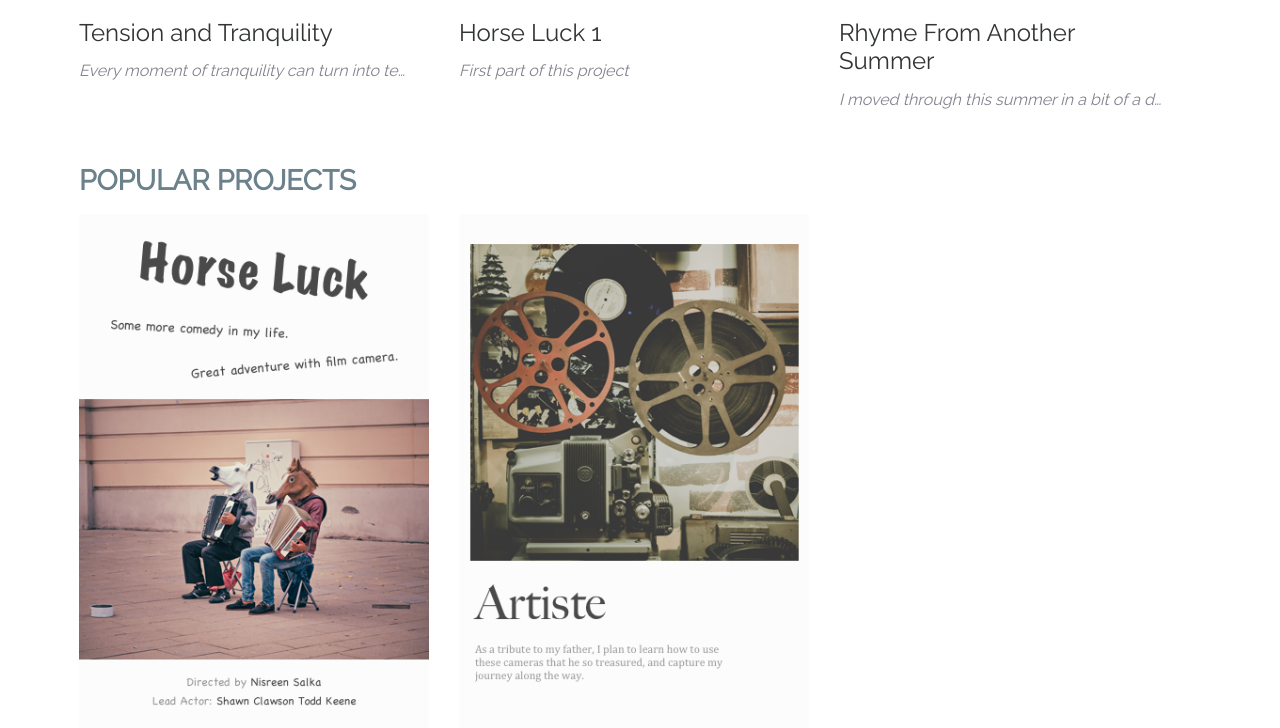
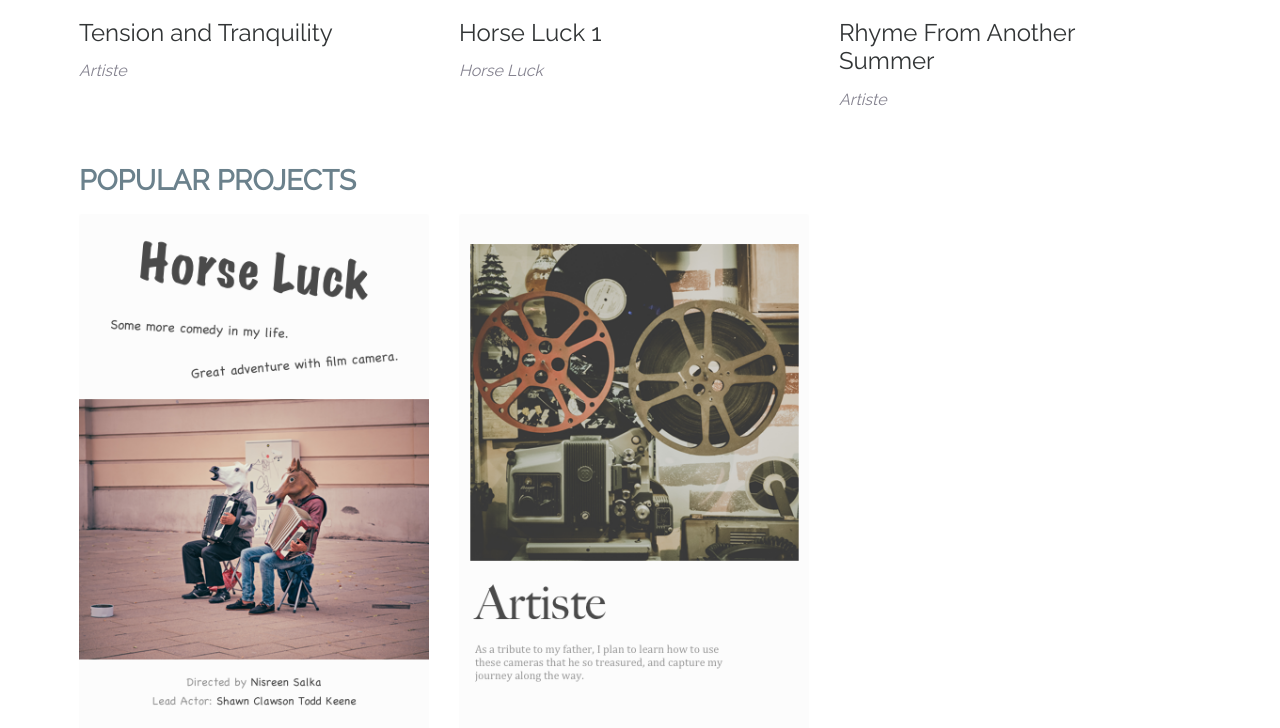
Before and after one commit to cli2/Auteur_Social_Computing, a Flask app: page / in a window 1280 px wide. Shown: the part 772-1500 px from the top of the page. Run offline with Flask 2, Linux system fonts and the light colour scheme; data comes from the database, SQL or seed files in the repository; both versions use the stored data as it was after the commit; some libraries are stand-ins or nearby versions.

Commit message:
add the ask for feedback part and make the jumbotron a static img in case the poster cannot fit in this area.

```diff
--- a/main.py
+++ b/main.py
@@ -189,13 +189,14 @@ def uploadvideo():
         file.save(destination)
 
     title=request.form['title']
+    feedback=request.form['feedback']
     description=request.form['description']
     project_id_this = request.form['selected-project']
     if len(project_id_this)==0:
         flash('Please select a project')
         return render_template('upload.html')
     else:
-        video = Video(vid_name=video_file,title=title,description=description,date=datetime.now(),user_id=current_user.id,project_id=project_id_this)
+        video = Video(vid_name=video_file,title=title,description=description,feedback=feedback,date=datetime.now(),user_id=current_user.id,project_id=project_id_this)
         db.session.add(video)
         db.session.commit()
         return render_template('video.html', video=video)
@@ -274,10 +275,11 @@ class Video(db.Model):
     project_id = db.Column(db.Integer,db.ForeignKey('projects.id'),nullable=False)
     title = db.Column(db.String(64))
     comments = db.Column(db.String(64), unique=True, index=True)
-    description = db.Column(db.String(64), nullable=True)
+    description = db.Column(db.String(120), nullable=True)
     likes = db.Column(db.Integer)
     vid_name = db.Column(db.String, default=None, nullable=True)
     date = db.Column(db.DateTime) # not in scope right now
+    feedback=db.Column(db.String(120),nullable=True)
     comment_list = db.relationship('Comment',
                                foreign_keys=[Comment.video_id],
                                backref=db.backref('video', lazy='joined'),
@@ -289,7 +291,7 @@ class Project(db.Model):
     name = db.Column(db.String(64))
     project_date = db.Column(db.DateTime)
     genre = db.Column(db.String(64)) ##or should we use Integer
-    project_description = db.Column(db.String(64))
+    project_description = db.Column(db.String(120))
     #picture = db.Column(db.LargeBinary)
     picture_name= db.Column(db.String, default=None, nullable=True)
     video_list = db.relationship('Video',
--- a/templates/index.html
+++ b/templates/index.html
@@ -1,9 +1,9 @@
 {% extends "base.html" %}
 
 {% block page_content %}
-
-{% if projects|length > 0 %}
-<div class="jumbotron jumbotron-fluid" style="background-image:url(../static/img/{{projects[0].picture_name}})">
+<div class="jumbotron jumbotron-fluid">
+  {% if projects|length > 0 %}
+<!--div class="jumbotron jumbotron-fluid" style="background-image:url(../static/img/{{projects[0].picture_name}})"-->
   <div class="container">
     <h1 class="display-3">{{projects[0].name}}</h1>
     <!--p class="lead">Insert description of the best project</p-->
@@ -11,8 +11,8 @@
       <a class="btn btn-primary btn-lg" href="{{url_for('project', project_name=projects[0].name)}}" role="button">View Project</a>
     </p>
   </div>
+  {% endif %}
 </div>
-{% endif %}
 <div class="container recent-updates-container">
   <h3>Recent Updates</h3>
   <div class="row recent-updates-row">
@@ -23,7 +23,10 @@
         <a href="{{url_for('video', video_title=v.title)}}">
           <h4 class="card-title">{{v.title}}</h4>
         </a>
-        <p class="card-text card-italic text-truncate">{{v.description}}</p>
+        <!--p class="card-text card-italic text-truncate">{{v.description}}</p-->
+        <a href="{{url_for('project',project_name=v.project.name)}}">
+          <p class='card-text card-italic text-truncate'>{{v.project.name}}</p>
+        </a>
       </div>
     </div>
     {% endfor %}
--- a/templates/upload.html
+++ b/templates/upload.html
@@ -36,7 +36,10 @@
 					}
 				</script>
 	        </div>
-
+	       	<div class="form-group">
+				<label for="exampleFormControlTextarea1">Feedback I need</label>
+				<textarea class="form-control" name="feedback" id="feedback" rows="3" placeholder="What type of feedback do you want to get?"></textarea>
+			</div>
 	        <!-- Believe this code is unnecessary -->
 	        <div class="form-group" style="display:none;">
 				<label for="exampleFormControlTextarea1">Selected Project</label>
--- a/templates/video.html
+++ b/templates/video.html
@@ -9,6 +9,8 @@
         <h4 class="card-title video-title">{{video.title}}</h4>
         <p class="card-text"><small class="text-muted">Uploaded by {{video.author_video.username}} on {{video.date.strftime('%B %d, %Y')}}</small></p>
         <p class="card-text">{{video.description}}</p>
+        <h5 class="card-title">Feedback I want</h5>
+        <p class="card-text">{{video.feedback}}</p>
       </div>
     </div>
     <div id="hidden-username" style="display: none">{{video.author_video.username}}</div>
```
Also changed, not shown: templates/result.html (+5 -3 lines), data.sqlite, static/img/Aritiste.png (added), static/img/horseluck.png (added), static/img/projectbg.jpg (added), 3 other files.
